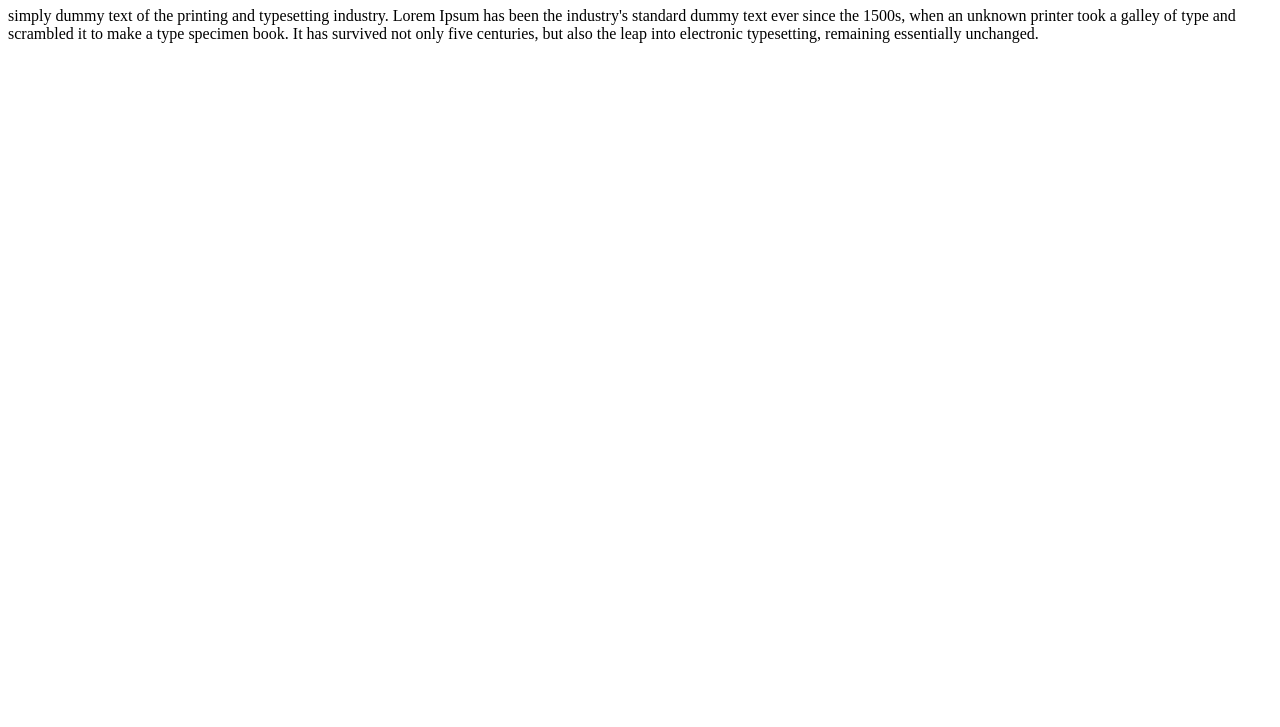
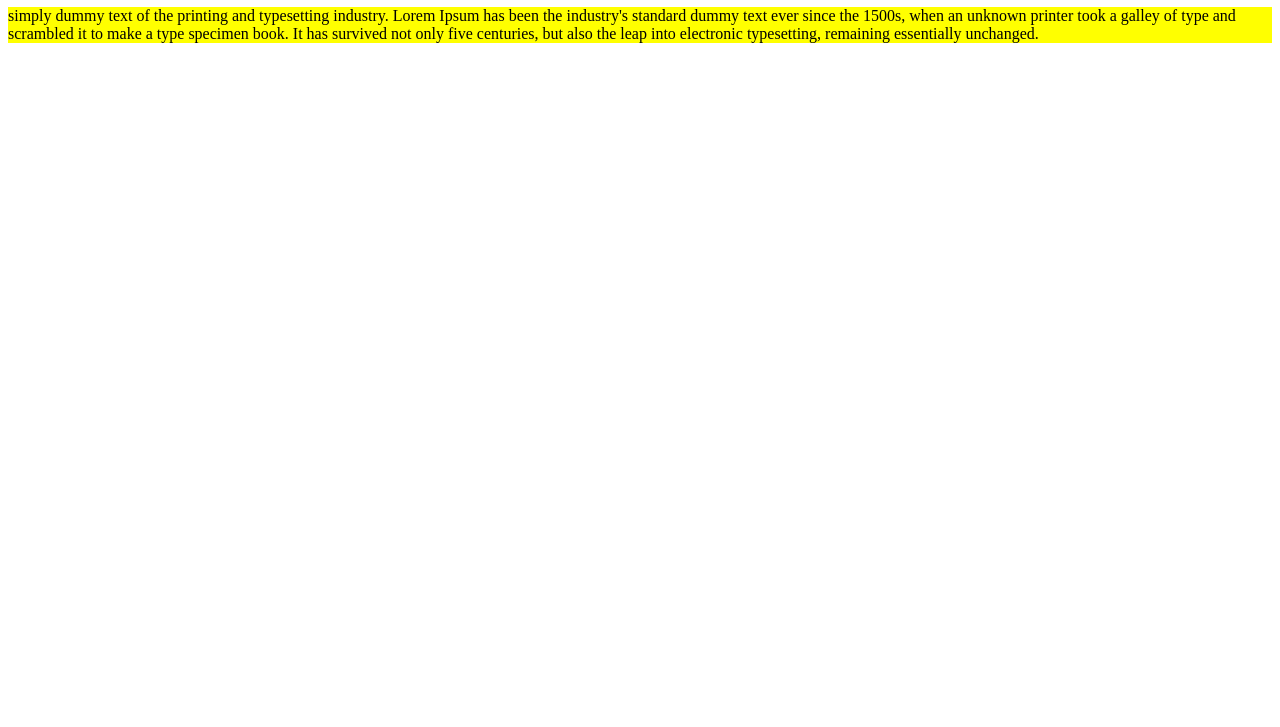
Before and after one commit to Ahona2022/my-first-repo, a plain HTML site: page index.html in a window 1280 px wide. Shown: the part 73-800 px from the top of the page. Drawn offline with Linux system fonts and the light colour scheme.

Commit message:
secend code add

```diff
--- a/index.html
+++ b/index.html
@@ -4,6 +4,7 @@
     <meta charset="UTF-8">
     <meta http-equiv="X-UA-Compatible" content="IE=edge">
     <meta name="viewport" content="width=device-width, initial-scale=1.0">
+    <link rel="stylesheet" href="style.css">
     <title>Document</title>
 </head>
 <body>
--- /dev/null
+++ b/style.css
@@ -0,0 +1,3 @@
+p{
+    background-color: yellow;
+}
```
Also changed, not shown: styel.css (deleted).
